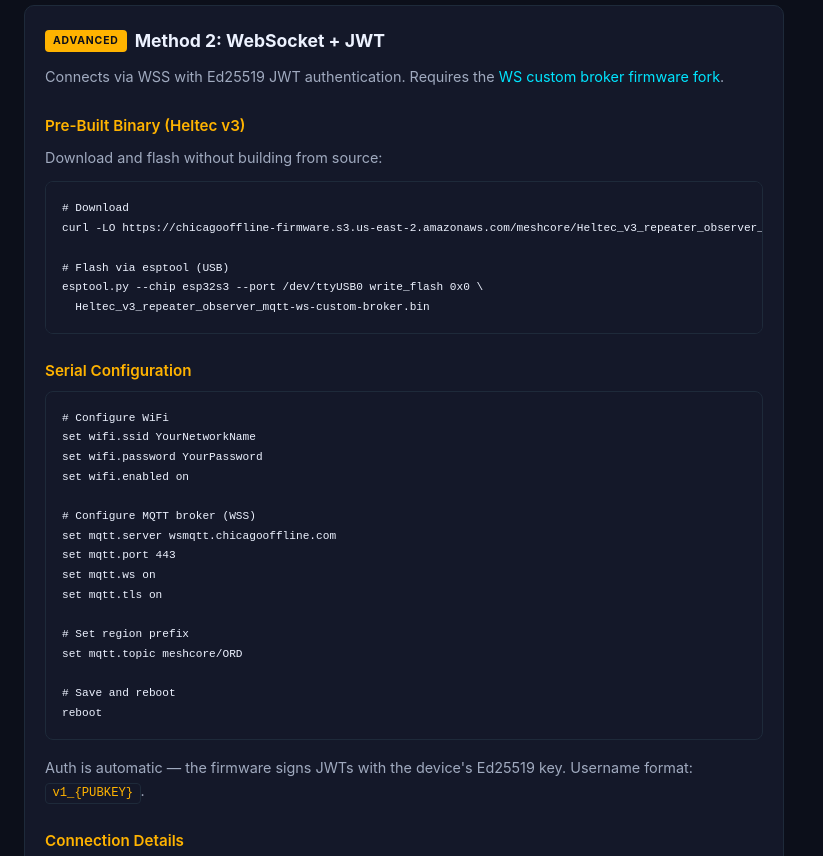
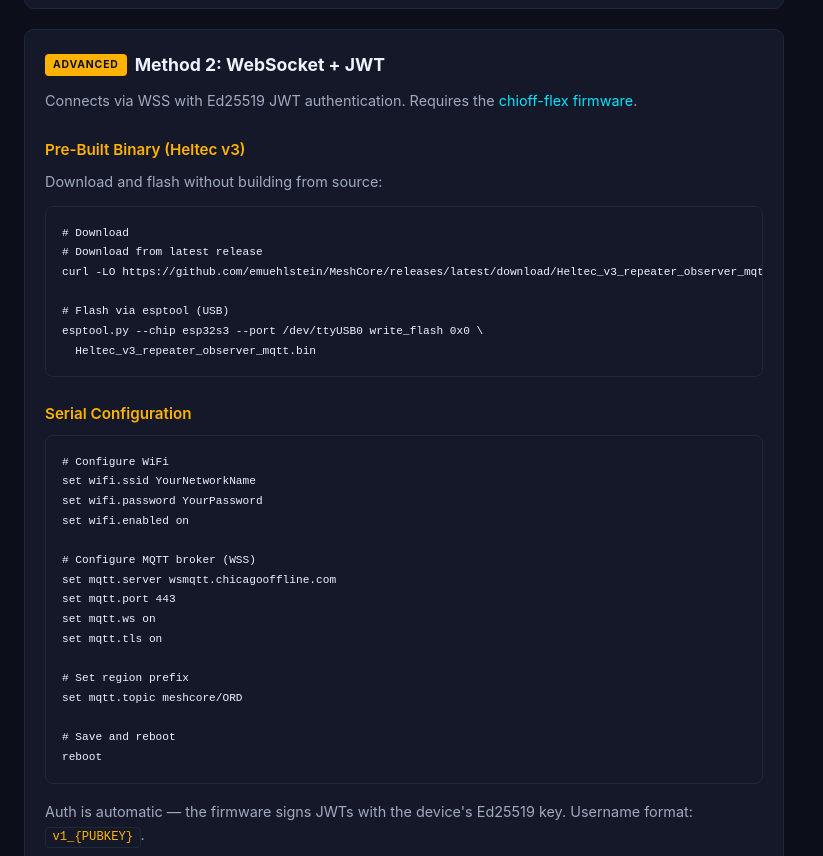
Before and after one commit to emuehlstein/slcmesh-mqtt, a website: page observer-matrix/public/index.html in a window 1280 px wide. Shown: the part 1690-2546 px from the top of the page, without its empty margins (0-823 px from the left). Drawn offline with Linux system fonts and the light colour scheme; no server answers.

Commit message:
docs: update refs from ws-custom-broker to chioff-flex, use latest release links

```diff
--- a/observer-matrix/public/index.html
+++ b/observer-matrix/public/index.html
@@ -364,7 +364,7 @@
   <h3>Prerequisites</h3>
   <ul>
     <li>A MeshCore-compatible LoRa device (Heltec v3, T-Beam, etc.)</li>
-    <li>Observer firmware flashed — <code>observer-uplink-native-dev</code> or the <a href="https://github.com/emuehlstein/MeshCore/tree/feature/ws-custom-broker">WS custom broker fork</a></li>
+    <li>Observer firmware flashed — <a href="https://github.com/emuehlstein/MeshCore/releases/latest">Chicagoland firmware</a> (chioff-flex branch) or upstream <code>observer-uplink-native-dev</code></li>
     <li>Serial connection to the node (USB)</li>
     <li>WiFi network the node can reach</li>
   </ul>
@@ -406,15 +406,16 @@ reboot</code></pre>
   <!-- Method 2 -->
   <div class="method-card">
     <h3><span class="method-badge advanced">Advanced</span> Method 2: WebSocket + JWT</h3>
-    <p>Connects via WSS with Ed25519 JWT authentication. Requires the <a href="https://github.com/emuehlstein/MeshCore/tree/feature/ws-custom-broker">WS custom broker firmware fork</a>.</p>
+    <p>Connects via WSS with Ed25519 JWT authentication. Requires the <a href="https://github.com/emuehlstein/MeshCore/tree/chioff-flex">chioff-flex firmware</a>.</p>
     <h4>Pre-Built Binary (Heltec v3)</h4>
     <p>Download and flash without building from source:</p>
     <pre><code># Download
-curl -LO https://chicagooffline-firmware.s3.us-east-2.amazonaws.com/meshcore/Heltec_v3_repeater_observer_mqtt-ws-custom-broker.bin
+# Download from latest release
+curl -LO https://github.com/emuehlstein/MeshCore/releases/latest/download/Heltec_v3_repeater_observer_mqtt.bin
 
 # Flash via esptool (USB)
 esptool.py --chip esp32s3 --port /dev/ttyUSB0 write_flash 0x0 \
-  Heltec_v3_repeater_observer_mqtt-ws-custom-broker.bin</code></pre>
+  Heltec_v3_repeater_observer_mqtt.bin</code></pre>
     <h4>Serial Configuration</h4>
     <pre><code># Configure WiFi
 set wifi.ssid YourNetworkName
@@ -472,7 +473,7 @@ mctomqtt --broker wss://wsmqtt.chicagooffline.com/mqtt --topic meshcore/ORD</cod
   <ul>
     <li><a href="https://github.com/emuehlstein/chimesh-mqtt/blob/main/OBSERVER_SETUP.md">Full Observer Setup Guide</a> — Detailed configuration reference</li>
     <li><a href="https://github.com/emuehlstein/chimesh-mqtt/blob/main/BUILD_CUSTOM_OBSERVER.md">Build Custom Observer Firmware</a> — Compile from source</li>
-    <li><a href="https://github.com/emuehlstein/MeshCore/tree/feature/ws-custom-broker">WS Custom Broker Firmware</a> — Fork with WebSocket + TLS support</li>
+    <li><a href="https://github.com/emuehlstein/MeshCore/tree/chioff-flex">chioff-flex Firmware</a> — Chicagoland defaults + multi-slot MQTT</li>
     <li><a href="https://chimesh.org">Chicagoland Mesh Community</a> — Join the community</li>
   </ul>
 
```
Also changed, not shown: OBSERVER_SETUP.md (+2 -2 lines).
